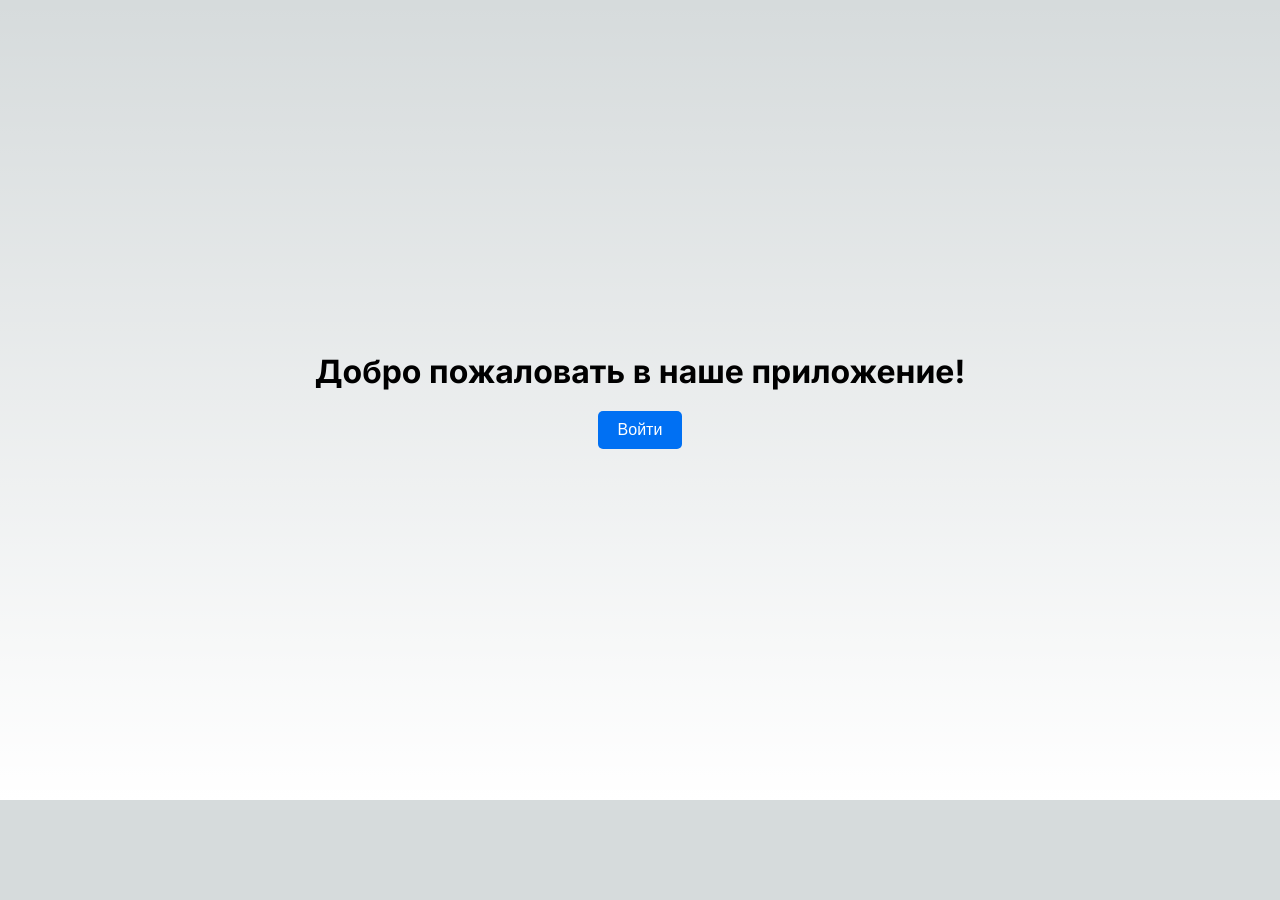
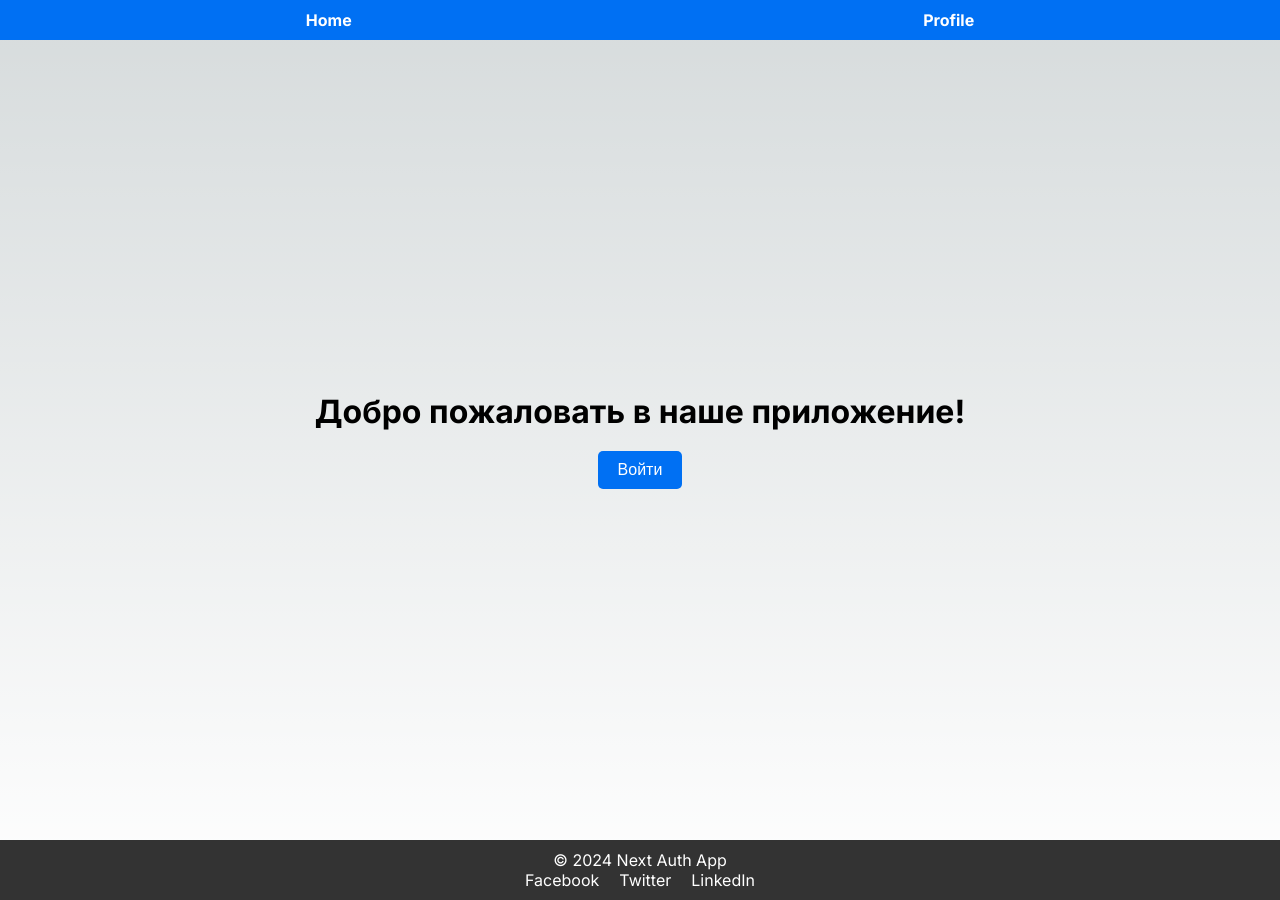
Before and after one commit to farizaan/beeline-tz-oauth, a Next.js app: page / in a window 1280 px wide. Before the commit the page ends 800 px from the top, so only its background shows below. Built offline with nearby package versions, Linux system fonts and the light colour scheme; no server answers.

Commit message:
feat: header

```diff
--- a/src/app/layout.tsx
+++ b/src/app/layout.tsx
@@ -1,12 +1,22 @@
-import type { Metadata } from "next";
-import { Inter } from "next/font/google";
+
+import type {Metadata} from "next";
+import {Inter} from "next/font/google";
 import "./globals.css";
+import {AppSessionProvider} from "@/app/_providers/app-session-provider";
+import Header from "@/components/header/header";
+import Footer from "@/components/footer/footer";
 
-const inter = Inter({ subsets: ["latin"] });
+const inter = Inter({subsets: ["latin"]});
 
 export const metadata: Metadata = {
-  title: "Create Next App",
+    title: "Next Auth App",
     description: "Generated by create next app",
+    openGraph: {
+        title: 'Next Auth App',
+        description: 'Welcome to the home page of Your App.',
+        images: ['/path-to-image.jpg'],
+        url: 'https://my-app.com',
+    },
 };
 
 export default function RootLayout({
@@ -16,7 +26,13 @@ export default function RootLayout({
 }>) {
     return (
         <html lang="en">
-      <body className={inter.className}>{children}</body>
+        <body className={inter.className}>
+        <AppSessionProvider>
+            <Header/>
+            {children}
+            <Footer/>
+        </AppSessionProvider>
+        </body>
         </html>
     );
 }
--- /dev/null
+++ b/src/components/header/header.module.css
@@ -0,0 +1,41 @@
+.header {
+    background-color: #0070f3;
+    padding: 10px 20px;
+    color: white;
+}
+
+.navList {
+    list-style: none;
+    display: flex;
+    align-items: center;
+    justify-content: space-around;
+    margin: 0;
+    padding: 0;
+}
+
+.navList li {
+    margin: 0;
+}
+
+.navList a {
+    color: white;
+    text-decoration: none;
+    font-weight: bold;
+}
+
+.navList a:hover {
+    text-decoration: underline;
+}
+
+.logoutButton {
+    background-color: #e11d48;
+    border: none;
+    color: white;
+    padding: 10px;
+    cursor: pointer;
+    border-radius: 5px;
+}
+
+.logoutButton:hover {
+    background-color: #c8102e;
+}
--- /dev/null
+++ b/src/components/header/header.tsx
@@ -0,0 +1,31 @@
+'use client'
+import { signOut, useSession } from 'next-auth/react';
+import Link from 'next/link';
+import styles from './header.module.css';
+
+const Header = () => {
+    const { data: session } = useSession();
+
+    return (
+        <header className={styles.header}>
+            <nav>
+                <ul className={styles.navList}>
+                    <li><Link href="/">Home</Link></li>
+                    <li><Link href="/profile">Profile</Link></li>
+                    {session && (
+                        <li>
+                            <button
+                                className={styles.logoutButton}
+                                onClick={() => signOut({ callbackUrl: '/' })}
+                            >
+                                Logout
+                            </button>
+                        </li>
+                    )}
+                </ul>
+            </nav>
+        </header>
+    );
+};
+
+export default Header;
```
Lines whose indentation alone changed are shown as unchanged.
